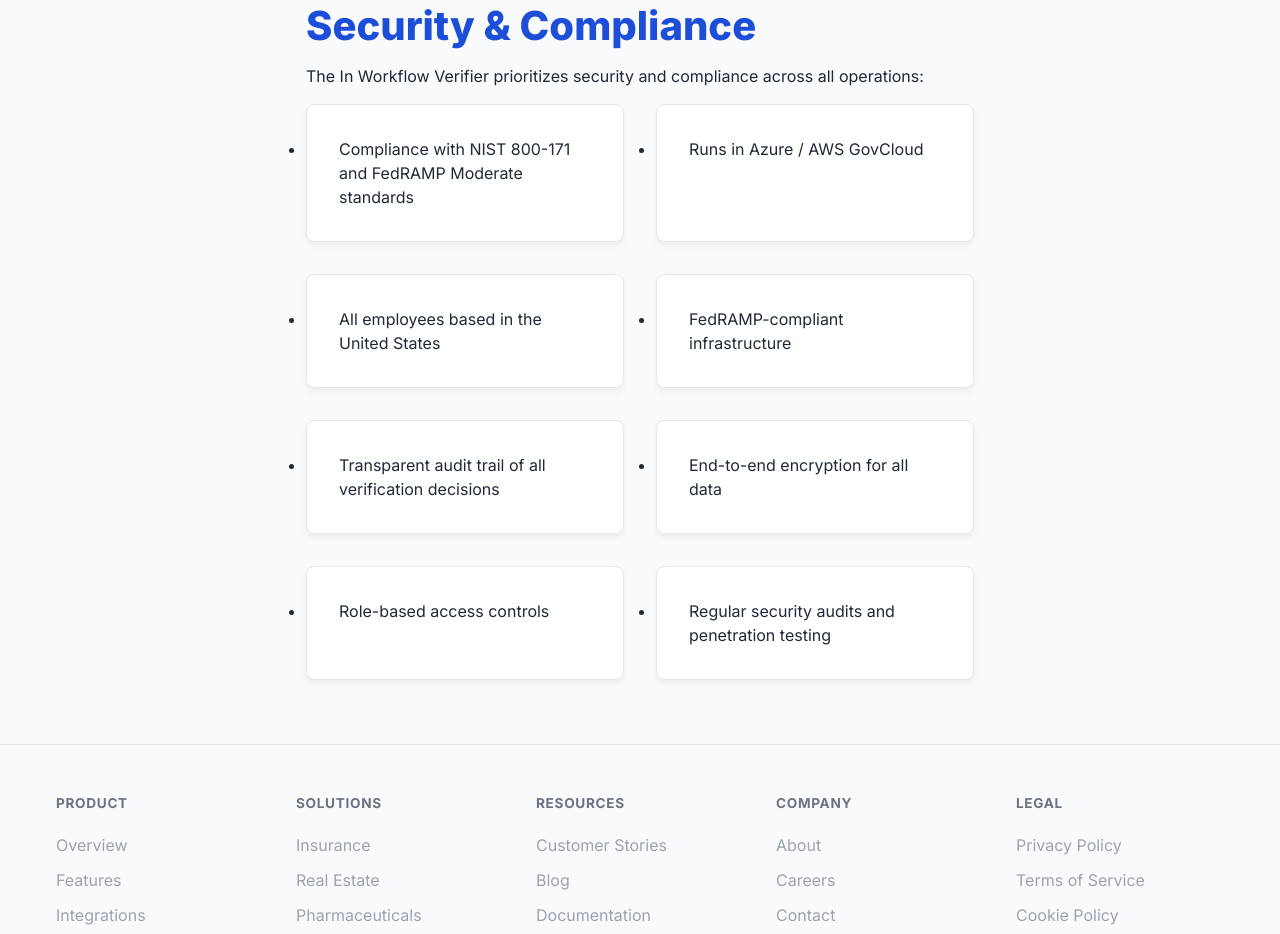
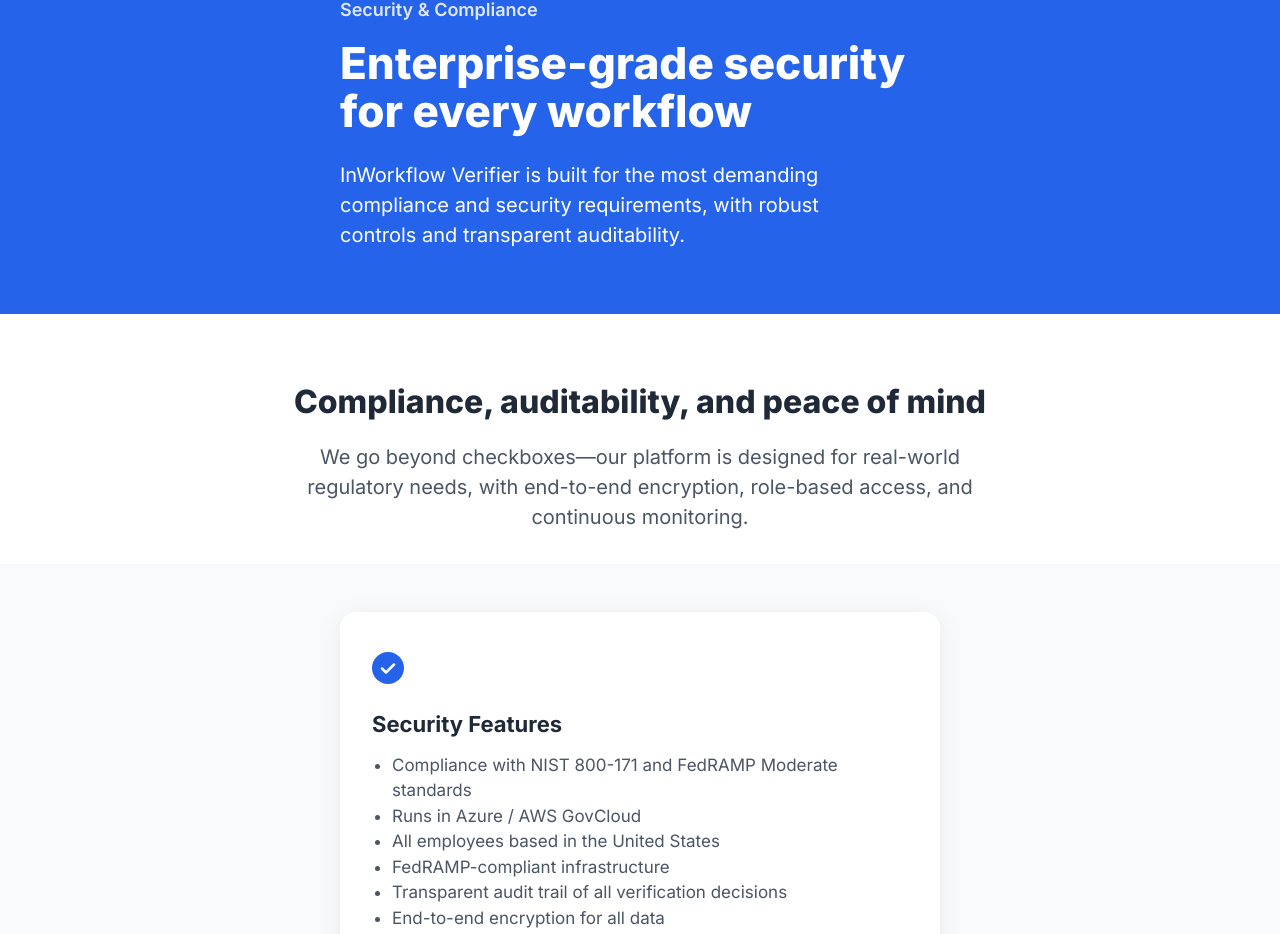
Before and after one commit to henrino3/inworkflow-verifier-site, a React (Vite) app: page /security in a window 1280 px wide. Shown: the part 173-1107 px from the top of the page. Built offline with nearby package versions, Linux system fonts and the light colour scheme.

Commit message:
Product: hero text pure white; Security: match Product page layout (no image)

```diff
--- a/src/pages/Product.jsx
+++ b/src/pages/Product.jsx
@@ -8,9 +8,9 @@
         <div className="container" style={{ display: 'flex', alignItems: 'center', justifyContent: 'space-between', padding: '4rem 0', gap: 48 }}>
           {/* Left: Text */}
           <div style={{ maxWidth: 520 }}>
-            <div style={{ fontWeight: 600, fontSize: 18, opacity: 0.85, marginBottom: 16 }}>AI for Verification</div>
-            <h1 style={{ fontSize: 44, fontWeight: 800, lineHeight: 1.1, marginBottom: 24 }}>Your platform determines your team's speed</h1>
-            <p style={{ fontSize: 20, color: 'rgba(255,255,255,0.92)', marginBottom: 36, maxWidth: 480 }}>
+            <div style={{ fontWeight: 600, fontSize: 18, opacity: 0.85, marginBottom: 16, color: 'white' }}>AI for Verification</div>
+            <h1 style={{ fontSize: 44, fontWeight: 800, lineHeight: 1.1, marginBottom: 24, color: 'white' }}>Your platform determines your team's speed</h1>
+            <p style={{ fontSize: 20, color: 'white', marginBottom: 36, maxWidth: 480 }}>
               InWorkflow connects your verification workflows to reduce friction, increase quality, and improve compliance.
             </p>
             <div style={{ display: 'flex', gap: 16 }}>
--- a/src/pages/Security.jsx
+++ b/src/pages/Security.jsx
@@ -2,19 +2,51 @@
 
 export default function Security() {
   return (
-    <div className="features" style={{ maxWidth: 700, margin: '0 auto', padding: '4rem 1rem' }}>
-      <h1>Security & Compliance</h1>
-      <p>The In Workflow Verifier prioritizes security and compliance across all operations:</p>
-      <ul className="features-grid">
-        <li className="feature-card">Compliance with NIST 800-171 and FedRAMP Moderate standards</li>
-        <li className="feature-card">Runs in Azure / AWS GovCloud</li>
-        <li className="feature-card">All employees based in the United States</li>
-        <li className="feature-card">FedRAMP-compliant infrastructure</li>
-        <li className="feature-card">Transparent audit trail of all verification decisions</li>
-        <li className="feature-card">End-to-end encryption for all data</li>
-        <li className="feature-card">Role-based access controls</li>
-        <li className="feature-card">Regular security audits and penetration testing</li>
-      </ul>
+    <div>
+      {/* Hero Section */}
+      <section className="security-hero" style={{ background: '#2563eb', color: 'white', padding: '0', minHeight: 320, display: 'flex', alignItems: 'center', justifyContent: 'center' }}>
+        <div className="container" style={{ display: 'flex', alignItems: 'center', padding: '4rem 0', gap: 48 }}>
+          <div style={{ maxWidth: 600 }}>
+            <div style={{ fontWeight: 600, fontSize: 18, opacity: 0.85, marginBottom: 16, color: 'white' }}>Security & Compliance</div>
+            <h1 style={{ fontSize: 44, fontWeight: 800, lineHeight: 1.1, marginBottom: 24, color: 'white' }}>Enterprise-grade security for every workflow</h1>
+            <p style={{ fontSize: 20, color: 'white', marginBottom: 0, maxWidth: 520 }}>
+              InWorkflow Verifier is built for the most demanding compliance and security requirements, with robust controls and transparent auditability.
+            </p>
+          </div>
+        </div>
+      </section>
+
+      {/* Centered White Section */}
+      <section style={{ background: 'white', padding: '4rem 0 2rem 0', textAlign: 'center' }}>
+        <div className="container">
+          <h2 style={{ fontSize: 32, fontWeight: 800, color: '#1f2937', marginBottom: 16 }}>Compliance, auditability, and peace of mind</h2>
+          <p style={{ fontSize: 20, color: '#4b5563', maxWidth: 700, margin: '0 auto' }}>
+            We go beyond checkboxes—our platform is designed for real-world regulatory needs, with end-to-end encryption, role-based access, and continuous monitoring.
+          </p>
+        </div>
+      </section>
+
+      {/* Feature Card Section */}
+      <section style={{ background: '#f9fafb', padding: '3rem 0' }}>
+        <div className="container" style={{ display: 'flex', flexDirection: 'column', alignItems: 'center', gap: 32 }}>
+          <div className="product-feature-card" style={{ background: 'white', borderRadius: 16, boxShadow: '0 4px 24px rgba(0,0,0,0.07)', padding: '2.5rem 2rem', maxWidth: 600, width: '100%' }}>
+            <div style={{ marginBottom: 18 }}>
+              <svg width="32" height="32" fill="none" viewBox="0 0 32 32"><circle cx="16" cy="16" r="16" fill="#2563eb"/><path d="M10 16.5l4 4 8-8" stroke="#fff" strokeWidth="2.5" strokeLinecap="round" strokeLinejoin="round"/></svg>
+            </div>
+            <h3 style={{ fontSize: 22, fontWeight: 700, color: '#1f2937', marginBottom: 12 }}>Security Features</h3>
+            <ul style={{ fontSize: 17, color: '#4b5563', marginBottom: 0, paddingLeft: 20, listStyle: 'disc' }}>
+              <li>Compliance with NIST 800-171 and FedRAMP Moderate standards</li>
+              <li>Runs in Azure / AWS GovCloud</li>
+              <li>All employees based in the United States</li>
+              <li>FedRAMP-compliant infrastructure</li>
+              <li>Transparent audit trail of all verification decisions</li>
+              <li>End-to-end encryption for all data</li>
+              <li>Role-based access controls</li>
+              <li>Regular security audits and penetration testing</li>
+            </ul>
+          </div>
+        </div>
+      </section>
     </div>
   );
 }
```
